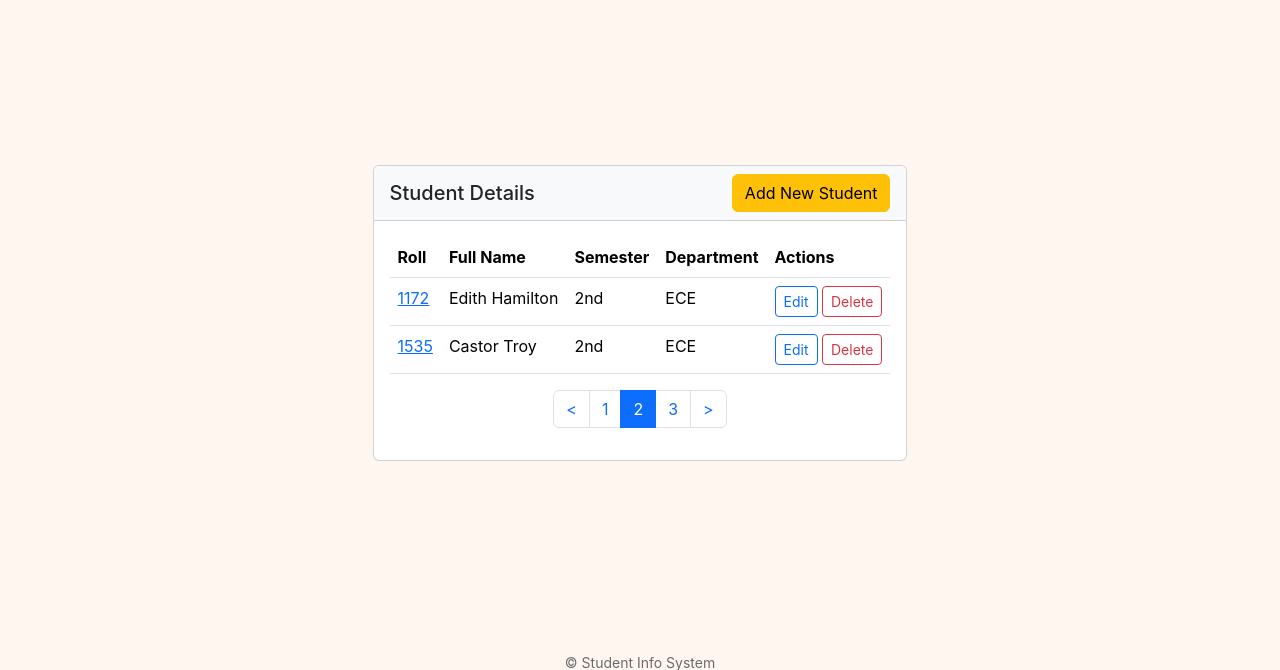
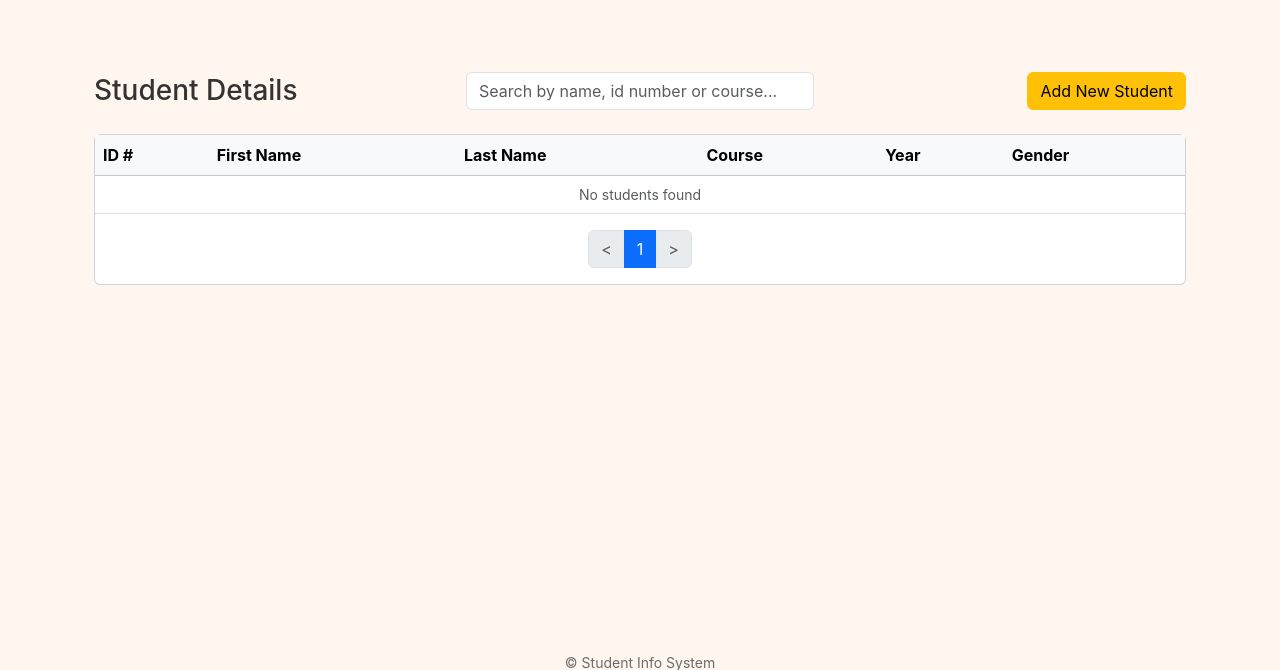
Before and after one commit to LearningwithMakikoy/SSIS-Project-2025-Flask, a Flask app: page /students in a window 1280 px wide. Shown: the part 102-772 px from the top of the page. Run offline with Flask 3, Linux system fonts and the light colour scheme.

Commit message:
added changes to students.html (reorganizing, adding of requirements as per stated in the things needed to be filled for student info)

```diff
--- a/app/static/js/main.js
+++ b/app/static/js/main.js
@@ -1,18 +1,245 @@
-// placeholder: handle student form submit in frontend-only mode
-document.addEventListener('DOMContentLoaded', function(){
+// app/static/js/main.js
+(() => {
+  const DATA_URL = '/static/data/students.json'; // relative to app static root
+  let students = [];           // in-memory dataset
+  let currentEditId = null;    // null => new, else edit
+  const pageSize = 8;
+  let currentPage = 1;
+  let filtered = [];
+
+  // DOM refs
+  const tbody = document.querySelector('#students-table-body');
   const form = document.getElementById('studentForm');
-  if (!form) return;
-  form.addEventListener('submit', function(e){
-    e.preventDefault();
-    // read inputs and show sample success toast
-    const data = new FormData(form);
-    console.log('Student data (frontend only):', Object.fromEntries(data.entries()));
-    // close modal
-    const modalEl = document.querySelector('#studentModal');
-    if (modalEl) {
-      const modal = bootstrap.Modal.getInstance(modalEl) || new bootstrap.Modal(modalEl);
-      modal.hide();
+  const modalEl = document.getElementById('studentModal');
+  const searchInput = document.getElementById('student-search');
+  const paginationEl = document.querySelector('.pagination');
+
+  // Bootstrap modal helper
+  let bsModal = null;
+  if (modalEl) bsModal = new bootstrap.Modal(modalEl);
+
+  async function loadData() {
+    try {
+      const res = await fetch(DATA_URL);
+      students = await res.json();
+      filtered = students.slice();
+      renderTable();
+      renderPagination();
+    } catch (err) {
+      console.error('Failed to fetch students.json', err);
+      // fallback: empty array
+      students = [];
+      filtered = [];
+      renderTable();
+      renderPagination();
     }
-    alert('Saved (frontend demo only). Hookup to backend to persist.');
+  }
+
+  function renderTable() {
+    if (!tbody) return;
+    tbody.innerHTML = '';
+
+    const start = (currentPage - 1) * pageSize;
+    const pageItems = filtered.slice(start, start + pageSize);
+
+    if (pageItems.length === 0) {
+      tbody.innerHTML = `<tr><td colspan="6" class="text-center small text-muted">No students found</td></tr>`;
+      return;
+    }
+
+    for (const s of pageItems) {
+      const tr = document.createElement('tr');
+
+      tr.innerHTML = `
+        <td><a href="#" class="student-roll-link" data-id="${s.id}">${escapeHtml(s.roll)}</a></td>
+        <td>${escapeHtml(s.name)}</td>
+        <td>${escapeHtml(s.semester)}</td>
+        <td>${escapeHtml(s.department)}</td>
+        <td>
+          <button class="btn btn-sm btn-outline-primary btn-edit" data-id="${s.id}">Edit</button>
+          <button class="btn btn-sm btn-outline-danger btn-delete" data-id="${s.id}">Delete</button>
+        </td>
+      `;
+      tbody.appendChild(tr);
+    }
+
+    // wire buttons
+    tbody.querySelectorAll('.btn-edit').forEach(btn => btn.addEventListener('click', onEdit));
+    tbody.querySelectorAll('.btn-delete').forEach(btn => btn.addEventListener('click', onDelete));
+  }
+
+  function renderPagination() {
+    if (!paginationEl) return;
+    paginationEl.innerHTML = '';
+
+    const pages = Math.max(1, Math.ceil(filtered.length / pageSize));
+    const createPageItem = (label, pg, disabled=false, active=false) => {
+      const li = document.createElement('li');
+      li.className = 'page-item' + (disabled ? ' disabled' : '') + (active ? ' active' : '');
+      const a = document.createElement('a');
+      a.className = 'page-link';
+      a.href = '#';
+      a.dataset.page = pg;
+      a.textContent = label;
+      a.addEventListener('click', (e) => {
+        e.preventDefault();
+        if (!disabled) {
+          currentPage = pg;
+          renderTable();
+          renderPagination();
+          window.scrollTo({top: 0, behavior: 'smooth'});
+        }
+      });
+      li.appendChild(a);
+      return li;
+    };
+
+    // prev
+    const prev = createPageItem('<', Math.max(1, currentPage - 1), currentPage === 1);
+    paginationEl.appendChild(prev);
+
+    for (let i = 1; i <= pages; i++) {
+      const li = createPageItem(String(i), i, false, i === currentPage);
+      paginationEl.appendChild(li);
+    }
+
+    // next
+    const next = createPageItem('>', Math.min(pages, currentPage + 1), currentPage === pages);
+    paginationEl.appendChild(next);
+  }
+
+  // Edit handler
+  function onEdit(e) {
+    const id = Number(e.currentTarget.dataset.id);
+    const student = students.find(s => s.id === id);
+    if (!student) return;
+    currentEditId = id;
+    // fill form
+    form.reset();
+    setFormValue('roll', student.roll || '');
+    setFormValue('name', student.name || '');
+    setFormValue('email', student.email || '');
+    setFormValue('sex', student.sex || '');
+    setFormValue('semester', student.semester || '');
+    setFormValue('department', student.department || '');
+    setFormValue('address', student.address || '');
+    if (bsModal) bsModal.show();
+  }
+
+  // Delete handler
+  function onDelete(e) {
+    const id = Number(e.currentTarget.dataset.id);
+    const student = students.find(s => s.id === id);
+    if (!student) return;
+    if (!confirm(`Delete ${student.name} (${student.roll})? This is frontend-only.`)) return;
+    // delete in-memory
+    students = students.filter(s => s.id !== id);
+    filtered = filtered.filter(s => s.id !== id);
+    // adjust page if necessary
+    const maxPage = Math.max(1, Math.ceil(filtered.length / pageSize));
+    if (currentPage > maxPage) currentPage = maxPage;
+    renderTable();
+    renderPagination();
+  }
+
+  // Form helpers
+  function setFormValue(name, value) {
+    const el = form.elements[name];
+    if (!el) return;
+    el.value = value;
+  }
+
+  // Form submit (Add or Edit)
+  if (form) {
+    form.addEventListener('submit', (ev) => {
+      ev.preventDefault();
+      const data = new FormData(form);
+      const payload = Object.fromEntries(data.entries());
+
+      // Basic validation
+      if (!payload.roll || !payload.name) {
+        alert('Please enter at least Roll and Name.');
+        return;
+      }
+
+      if (currentEditId == null) {
+        // add new
+        const newId = (students.length ? Math.max(...students.map(s => s.id)) : 0) + 1;
+        const newStudent = {
+          id: newId,
+          roll: payload.roll,
+          name: payload.name,
+          semester: payload.semester || '',
+          department: payload.department || '',
+          email: payload.email || '',
+          sex: payload.sex || '',
+          address: payload.address || ''
+        };
+        students.unshift(newStudent);    // add to top
+      } else {
+        // update existing
+        const idx = students.findIndex(s => s.id === currentEditId);
+        if (idx !== -1) {
+          students[idx] = {
+            ...students[idx],
+            roll: payload.roll,
+            name: payload.name,
+            semester: payload.semester || '',
+            department: payload.department || '',
+            email: payload.email || '',
+            sex: payload.sex || '',
+            address: payload.address || ''
+          };
+        }
+        currentEditId = null;
+      }
+
+      // reset and close modal
+      form.reset();
+      if (bsModal) bsModal.hide();
+      // refresh filtered & UI
+      applySearch();
+      renderPagination();
+    });
+  }
+
+  // Search
+  function applySearch() {
+    const q = searchInput ? (searchInput.value || '').toLowerCase().trim() : '';
+    if (!q) {
+      filtered = students.slice();
+    } else {
+      filtered = students.filter(s =>
+        (s.name && s.name.toLowerCase().includes(q)) ||
+        (s.roll && s.roll.toLowerCase().includes(q)) ||
+        (s.department && s.department.toLowerCase().includes(q))
+      );
+    }
+    currentPage = 1;
+    renderTable();
+    renderPagination();
+  }
+
+  if (searchInput) {
+    searchInput.addEventListener('input', () => {
+      applySearch();
+    });
+  }
+
+  // escape html (basic)
+  function escapeHtml(str) {
+    if (!str) return '';
+    return String(str)
+      .replaceAll('&', '&amp;')
+      .replaceAll('<', '&lt;')
+      .replaceAll('>', '&gt;')
+      .replaceAll('"', '&quot;')
+      .replaceAll("'", '&#39;');
+  }
+
+  // init on DOMContentLoaded
+  document.addEventListener('DOMContentLoaded', () => {
+    loadData();
   });
-});
+
+})();
--- a/app/templates/layouts/students.html
+++ b/app/templates/layouts/students.html
@@ -2,57 +2,49 @@
 {% block title %}Students - SIS{% endblock %}
 
 {% block content %}
-<div class="card">
-  <div class="card-header d-flex justify-content-between align-items-center">
-    <h5 class="mb-0">Student Details</h5>
-    <button class="btn btn-warning" data-bs-toggle="modal" data-bs-target="#studentModal">Add New Student</button>
+<div class="container align-self-start py-4">
+
+  <div class="row align-items-center mb-4">
+  <div class="col-12 col-md-4 text-center text-md-start mb-2 mb-md-0">
+    <h3 class="mb-0">Student Details</h3>
   </div>
-  <div class="card-body">
-    <table class="table table-hover">
-      <thead>
+
+  <div class="col-12 col-md-4 d-flex justify-content-center mb-2 mb-md-0">
+    <div class="input-group" style="max-width:520px; width:100%">
+      <input id="student-search" class="form-control" placeholder="Search by name, id number or course...">
+    </div>
+  </div>
+
+  <div class="col-12 col-md-4 d-flex justify-content-center justify-content-md-end">
+    <button class="btn btn-warning" id="btn-add" data-bs-toggle="modal" data-bs-target="#studentModal">Add New Student</button>
+  </div>
+  </div>
+
+  <div class="card mx-auto" style="max-width:1100px;">
+  <div class="card-body p-0">
+    <div class="table-responsive">
+      <table class="table table-hover mb-0">
+        <thead class="table-light">
           <tr>
-          <th>Roll</th>
-          <th>Full Name</th>
-          <th>Semester</th>
-          <th>Department</th>
-          <th>Actions</th>
+            <th>ID #</th>
+            <th>First Name</th>
+            <th>Last Name</th>
+            <th>Course</th>
+            <th>Year</th>
+            <th>Gender</th>
           </tr>
         </thead>
-      <tbody>
-        <!-- Example rows, replace with Jinja loop when hooking up backend -->
-        <tr>
-          <td><a href="#">1172</a></td>
-          <td>Edith Hamilton</td>
-          <td>2nd</td>
-          <td>ECE</td>
-          <td>
-            <a class="btn btn-sm btn-outline-primary">Edit</a>
-            <a class="btn btn-sm btn-outline-danger">Delete</a>
-          </td>
-        </tr>
-        <tr>
-          <td><a href="#">1535</a></td>
-          <td>Castor Troy</td>
-          <td>2nd</td>
-          <td>ECE</td>
-          <td>
-            <a class="btn btn-sm btn-outline-primary">Edit</a>
-            <a class="btn btn-sm btn-outline-danger">Delete</a>
-          </td>
-        </tr>
+        <tbody id="students-table-body">
+          <!-- JS will populate rows here -->
         </tbody>
       </table>
+    </div>
 
-    <!-- pagination (simple) -->
-    <nav aria-label="Page navigation example">
-      <ul class="pagination justify-content-center">
-        <li class="page-item"><a class="page-link" href="#">&lt;</a></li>
-        <li class="page-item"><a class="page-link" href="#">1</a></li>
-        <li class="page-item active"><a class="page-link" href="#">2</a></li>
-        <li class="page-item"><a class="page-link" href="#">3</a></li>
-        <li class="page-item"><a class="page-link" href="#">&gt;</a></li>
-      </ul>
+    <div class="p-3">
+      <nav aria-label="Page navigation">
+        <ul class="pagination justify-content-center mb-0"></ul>
       </nav>
+    </div>
   </div>
 </div>
 
@@ -60,23 +52,53 @@
 <div class="modal fade" id="studentModal" tabindex="-1" aria-hidden="true">
   <div class="modal-dialog modal-lg">
     <div class="modal-content">
-      <form id="studentForm">
+      <form id="studentForm" class="needs-validation" novalidate>
         <div class="modal-header">
           <h5 class="modal-title">Student Information</h5>
-          <button type="button" class="btn-close" data-bs-dismiss="modal"></button>
+          <button type="button" class="btn-close" data-bs-dismiss="modal" aria-label="Close"></button>
         </div>
         <div class="modal-body">
           <div class="row g-3">
-            <div class="col-md-6"><label class="form-label">Student Roll</label><input class="form-control" name="roll" placeholder="Roll Number"></div>
-            <div class="col-md-6"><label class="form-label">Student Name</label><input class="form-control" name="name" placeholder="Fullname"></div>
-            <div class="col-md-6"><label class="form-label">E-mail</label><input class="form-control" name="email" placeholder="E-mail"></div>
-            <div class="col-md-6"><label class="form-label">Sex</label>
-              <select class="form-select" name="sex"><option>--Select--</option><option>Male</option><option>Female</option></select>
+            <div class="col-md-6">
+              <label class="form-label">ID Number (YYYY-NNNN)</label>
+              <input class="form-control" name="ID" placeholder="ID Number" required>
             </div>
-            <div class="col-md-6"><label class="form-label">Semester</label><select class="form-select" name="semester"><option>--Select--</option></select></div>
-            <div class="col-md-6"><label class="form-label">Department</label><select class="form-select" name="department"><option>--Select--</option></select></div>
-            <div class="col-12"><label class="form-label">Address</label><textarea class="form-control" rows="2" name="address"></textarea></div>
+            <div class="col-md-6">
+              <label class="form-label">First Name</label>
+              <input class="form-control" name="Fname" placeholder="First Name" required>
             </div>
+            <div class="col-md-6">
+              <label class="form-label">Last Name</label>
+              <input class="form-control" name="Lname" placeholder="Last Name">
+            </div>
+            <div class="col-md-6">
+              <label class="form-label">Gender</label>
+              <select class="form-select" name="gender">
+                <option value="">--Select--</option>
+                <option>Male</option>
+                <option>Female</option>
+                <option>Other</option>
+              </select>
+            </div>
+            <div class="col-md-6">
+              <label class="form-label">Year</label>
+              <select class="form-select" name="year">
+                <option value="">--Select--</option>
+                <option>1st</option>
+                <option>2nd</option>
+                <option>3rd</option>
+                <option>4th</option>
+              </select>
+            </div>
+            <div class="col-md-6">
+              <label class="form-label">Course</label>
+              <select class="form-select" name="course">
+                <option value="">--Select--</option>
+                <option>CS</option>
+                <option>ECE</option>
+                <option>IT</option>
+                <option>ME</option>
+              </select>
             </div>
         <div class="modal-footer">
           <button class="btn btn-secondary" data-bs-dismiss="modal">Close</button>
@@ -86,4 +108,6 @@
     </div>
     </div>
   </div>
+
+</div>
 {% endblock %}
--- a/run.py
+++ b/run.py
@@ -1,4 +1,7 @@
 from flask import Flask, render_template
+from app import create_app
+
+app = create_app()
 
 app = Flask(__name__, template_folder='app/templates', static_folder='app/static')
 
```
Also changed, not shown: app/__init__.py (+5 -2 lines), app/database.py (+12 -0 lines), app/user/controller.py (+8 -0 lines). Lines whose indentation alone changed are shown as unchanged.
